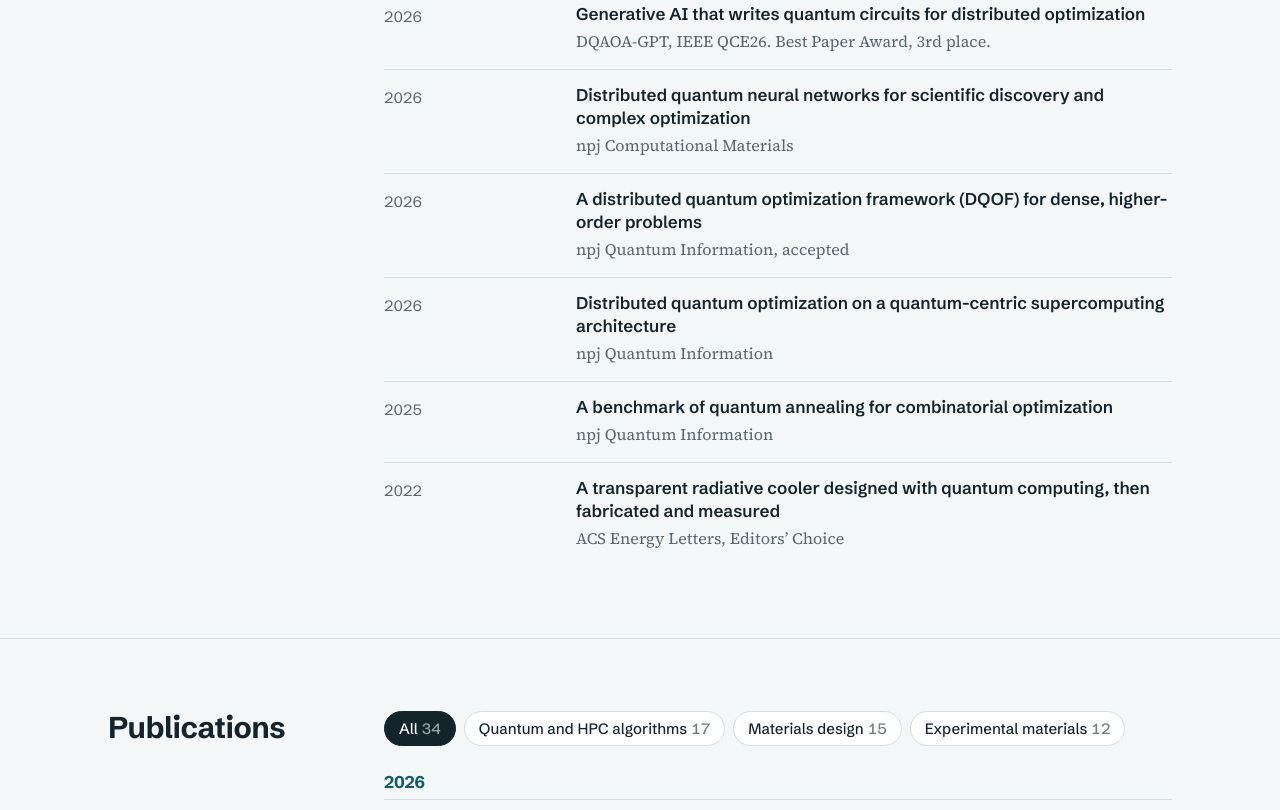
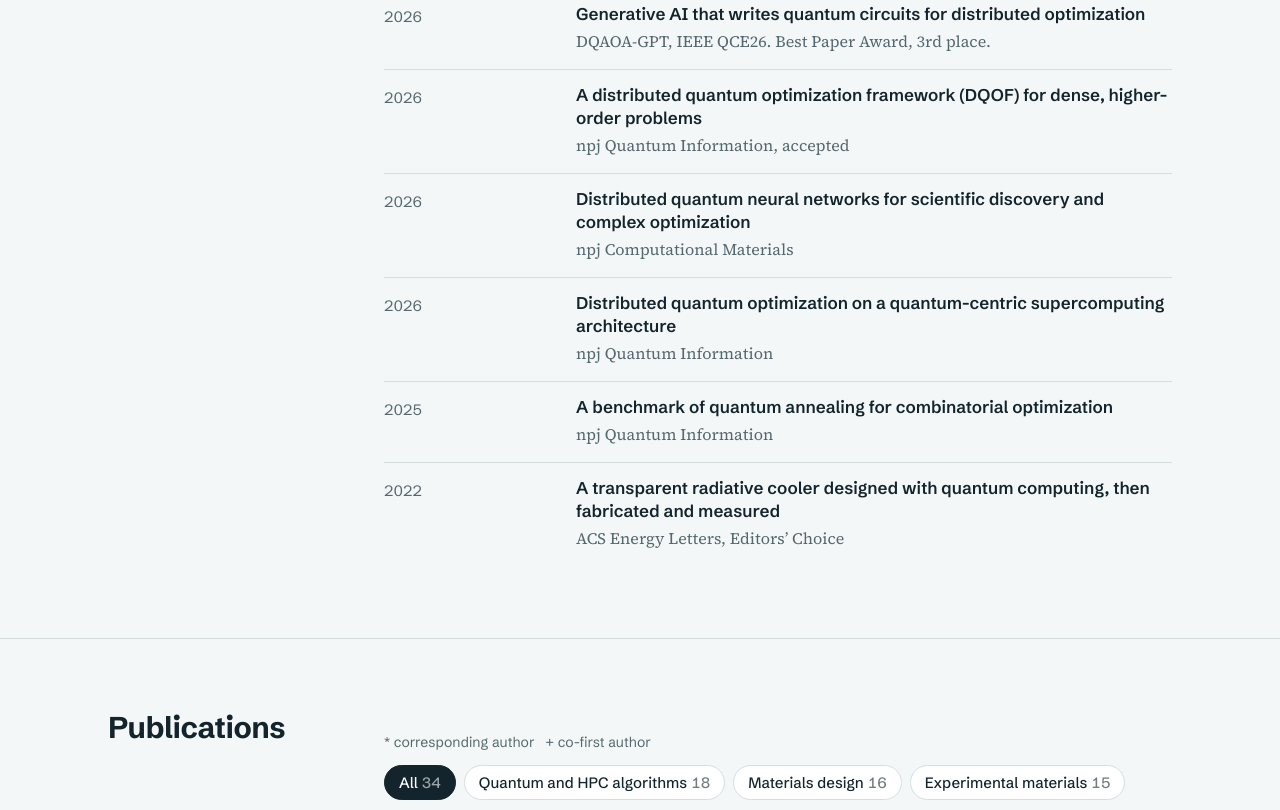
Before and after one commit to Seongmin-Kim-ornl/skim.github.io, a plain HTML site: page index.html in a window 1280 px wide. Shown: the part 3170-3980 px from the top of the page. Drawn offline with Linux system fonts and the light colour scheme.

Commit message:
Update index.html

```diff
--- a/index.html
+++ b/index.html
@@ -337,8 +337,8 @@
       <h3>Selected results</h3>
       <ul class="rows">
         <li><span class="when">2026</span><span class="what"><strong>Generative AI that writes quantum circuits for distributed optimization</strong><span>DQAOA-GPT, IEEE QCE26. Best Paper Award, 3rd place.</span></span></li>
+        <li><span class="when">2026</span><span class="what"><strong>A distributed quantum optimization framework (DQOF) for dense, higher-order problems</strong><span>npj Quantum Information, accepted</span></span></li>
         <li><span class="when">2026</span><span class="what"><strong>Distributed quantum neural networks for scientific discovery and complex optimization</strong><span>npj Computational Materials</span></span></li>
-        <li><span class="when">2026</span><span class="what"><strong>A distributed quantum optimization framework (DQOF) for dense, higher-order problems</strong><span>npj Quantum Information, accepted</span></span></li>
         <li><span class="when">2026</span><span class="what"><strong>Distributed quantum optimization on a quantum-centric supercomputing architecture</strong><span>npj Quantum Information</span></span></li>
         <li><span class="when">2025</span><span class="what"><strong>A benchmark of quantum annealing for combinatorial optimization</strong><span>npj Quantum Information</span></span></li>
         <li><span class="when">2022</span><span class="what"><strong>A transparent radiative cooler designed with quantum computing, then fabricated and measured</strong><span>ACS Energy Letters, Editors’ Choice</span></span></li>
@@ -352,10 +352,11 @@
   <div class="wrap">
     <h2>Publications</h2>
     <div>
+      <p class="legend">* corresponding author &nbsp; + co-first author</p>
       <div class="filters" id="filters" role="group" aria-label="Filter publications by topic"></div>
       <div id="publist" aria-live="polite"></div>
       <noscript><p>The publication list needs JavaScript. Please email me for a full CV.</p></noscript>
-      <p class="legend">* corresponding author &nbsp; + co-first author</p>
+
 
       <h3>Patents</h3>
       <ul class="plain">
@@ -483,7 +484,7 @@
      u = optional link (DOI or arXiv URL)
    ============================================================ */
 const PUBS = [
-  {y:2026,k:"q",t:"DQAOA-GPT: AI-Accelerated Distributed Quantum Optimization for Combinatorial Problems",a:"S. Kim, A. Rijal, Y. Alexeev, N. Bauer, M. Roetteler, M. Yoon, G. Siopsis, I.-S. Suh",v:"IEEE QCE26",d:"accepted",n:"Best Paper Award, 3rd place"},
+  {y:2026,k:"qd",t:"DQAOA-GPT: AI-Accelerated Distributed Quantum Optimization for Combinatorial Problems",a:"S. Kim, A. Rijal, Y. Alexeev, N. Bauer, M. Roetteler, M. Yoon, G. Siopsis, I.-S. Suh",v:"IEEE QCE26",d:"accepted",n:"Best Paper Award, 3rd place"},
   {y:2026,k:"qd",t:"Distributed Quantum Optimization Framework for Higher-Order Problems with Dense Interactions",a:"S. Kim*, V. R. Pascuzzi, T. S. Humble, T. Beck, S. Hwang, T. Luo*, E. Lee*, I.-S. Suh*",v:"npj Quantum Information",d:"accepted"},
   {y:2026,k:"qd",t:"Advancing scientific discovery and complex optimization through distributed quantum neural networks",a:"S. Kim*, I.-S. Suh*",v:"npj Computational Materials",d:"12, 352"},
   {y:2026,k:"qd",t:"Distributed Quantum Approximate Optimization Algorithm on a Quantum-Centric Supercomputing Architecture",a:"S. Kim*, V. R. Pascuzzi, Z. Xu, T. Luo*, E. Lee*, I.-S. Suh*",v:"npj Quantum Information",d:"12, 147"},
@@ -500,14 +501,14 @@ const PUBS = [
   {y:2025,k:"q",t:"Scaling Hybrid Quantum–HPC Applications with the Quantum Framework",a:"S. Chundury, A. Shehata, S. Kim, M. Meena, C. Lu, K. Gottiparthi, E. Perez, F. Mueller, I.-S. Suh",v:"SC25",d:""},
   {y:2025,k:"q",t:"Practical Scalability of LuGo: Benchmarking the HHL Algorithm Using an Enhanced QPE Algorithm",a:"C. Lu, M. G. Meena, A. Georgiadou, K. Gottiparthi, M. Sandoval, A. C. Perez, P. Lin, I.-S. Suh, S. Kim",v:"IEEE QCE25",d:""},
   {y:2025,k:"qd",t:"Performance Analysis of an Optimization Algorithm for Metamaterial Design on the Integrated High-Performance Computing and Quantum Systems",a:"S. Kim*, I.-S. Suh*",v:"arXiv preprint",d:"arXiv:2405.02211",u:"https://arxiv.org/abs/2405.02211"},
-  {y:2024,k:"qd",t:"Selective Spectral Filter for Energy Saving Window with Radiative Cooling Designed by Quantum Computing-Assisted Optimization",a:"S. Kim, S. Jung, A. Bobbitt, E. Lee*, T. Luo*",v:"Cell Reports Physical Science",d:"5, 101847",n:"Covered by more than 20 news outlets"},
-  {y:2024,k:"qd",t:"Quantum Annealing-Aided Design of Ultrathin-Metamaterials Optical Diode",a:"S. Kim+, S.-J. Park+, S. Moon, Q. Zhang, S. Hwang, S. Kim, E. Lee*, T. Luo*",v:"Nano Convergence",d:"11, 16"},
+  {y:2024,k:"qdx",t:"Selective Spectral Filter for Energy Saving Window with Radiative Cooling Designed by Quantum Computing-Assisted Optimization",a:"S. Kim, S. Jung, A. Bobbitt, E. Lee*, T. Luo*",v:"Cell Reports Physical Science",d:"5, 101847",n:"Covered by more than 20 news outlets"},
+  {y:2024,k:"qdx",t:"Quantum Annealing-Aided Design of Ultrathin-Metamaterials Optical Diode",a:"S. Kim+, S.-J. Park+, S. Moon, Q. Zhang, S. Hwang, S. Kim, E. Lee*, T. Luo*",v:"Nano Convergence",d:"11, 16"},
   {y:2024,k:"d",t:"Machine Learning-Guided Design of Energy Materials",a:"S. Kim, J. Xu, W. Shang, Z. Xu, E. Lee*, T. Luo*",v:"Progress in Energy",d:"6, 4"},
-  {y:2024,k:"d",t:"Quantum-Inspired Genetic Algorithm for Designing Planar Multilayer Photonic Structure",a:"Z. Xu, W. Shang, S. Kim, A. Bobbitt, E. Lee*, T. Luo*",v:"npj Computational Materials",d:"10, 257"},
+  {y:2024,k:"qd",t:"Quantum-Inspired Genetic Algorithm for Designing Planar Multilayer Photonic Structure",a:"Z. Xu, W. Shang, S. Kim, A. Bobbitt, E. Lee*, T. Luo*",v:"npj Computational Materials",d:"10, 257"},
   {y:2024,k:"x",t:"Direct observation and identification of nanoplastics in ocean water",a:"S. Moon, L. Martin, S. Kim, Q. Zhang, R. Zhang, W. Xu*, T. Luo*",v:"Science Advances",d:"10, eadh1675",n:"Covered by more than 20 news outlets"},
   {y:2023,k:"qd",t:"Design of High-Performance Titanium Nitride Metastructure-Based Solar Absorber using Quantum Computing-Assisted Optimization",a:"S. Kim+, S. Wu+, R. Jian, G. Xiong*, T. Luo*",v:"ACS Applied Materials & Interfaces",d:"15, 40606–40613"},
   {y:2023,k:"x",t:"Superhydrophilic Modification of a Polypropylene Depth Filter for Efficient Oil–Water Separation",a:"H. Park, J.-W. Lee, S. Kim, K. Kim, Y. Kim, W. Hwang*",v:"Korean Society for Precision Engineering",d:"40, 599–605"},
-  {y:2022,k:"qd",t:"High-Performance Transparent Radiative Cooler Designed by Quantum Computing",a:"S. Kim, W. Shang, S. Moon, T. Pastega, E. Lee*, T. Luo*",v:"ACS Energy Letters",d:"7, 4134–4141",n:"Editors’ Choice, covered by more than 60 news outlets"},
+  {y:2022,k:"qdx",t:"High-Performance Transparent Radiative Cooler Designed by Quantum Computing",a:"S. Kim, W. Shang, S. Moon, T. Pastega, E. Lee*, T. Luo*",v:"ACS Energy Letters",d:"7, 4134–4141",n:"Editors’ Choice, covered by more than 60 news outlets"},
   {y:2021,k:"x",t:"A Perspective on Plasmonic Nanobubbles",a:"S. Moon, Q. Zhang, Z. Xu, D. Huang, S. Kim, J. Schiffbauer*, E. Lee*, T. Luo*",v:"The Journal of Physical Chemistry C",d:"125, 25357–25368"},
   {y:2021,k:"x",t:"Robust superhydrophilic depth filter and oil/water separation device with pressure control system for continuous oily water treatment on a large scale",a:"S. Kim, H. Cho, W. Hwang*",v:"Separation and Purification Technology",d:"256, 117779"},
   {y:2021,k:"x",t:"One-step versatile fabrication of superhydrophilic filters for the efficient purification of oily water",a:"S. Kim, S. Woo, H. Park, W. Hwang*",v:"ACS Omega",d:"6, 3345"},
```
